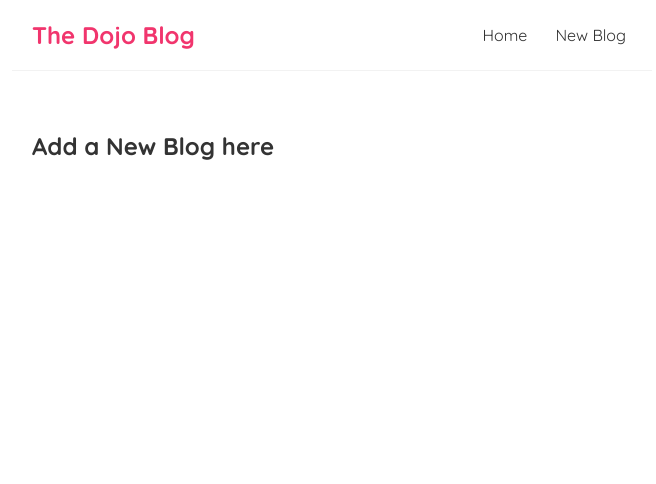
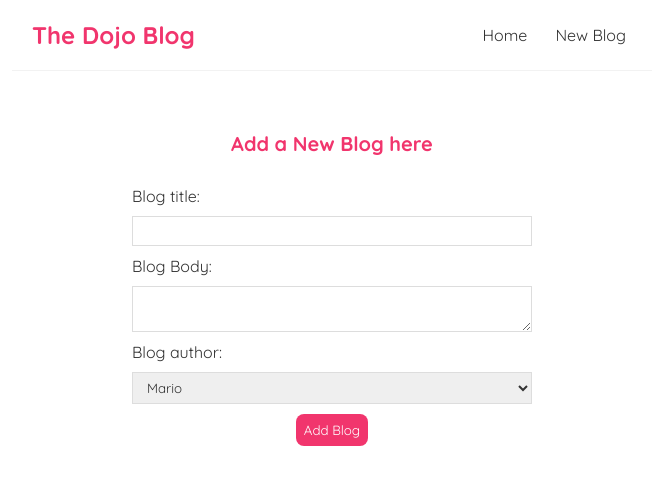
Before and after one commit to Kancheesee/Dojo-Blog, a React (Create React App) app: page /create in a window 1280 px wide. Shown: the top 484 px of the page, without its empty margins (308-964 px from the left). Built offline with nearby package versions, Linux system fonts and the light colour scheme.

Commit message:
added new blog page ans css

```diff
--- a/src/Create.js
+++ b/src/Create.js
@@ -2,6 +2,18 @@
     return (
         <div className="create">
             <h2>Add a New Blog here</h2>
+            <form>
+                <label>Blog title:</label>
+                <input type="text" required/>
+                <label>Blog Body:</label>
+                <textarea required> </textarea>
+                <label>Blog author:</label>
+                <select>
+                    <option value="mario">Mario</option>
+                    <option value="yoshi">yoshi</option>
+                </select>
+                <button>Add Blog</button>
+            </form>
         </div>
     );
 }
--- a/src/index.css
+++ b/src/index.css
@@ -71,3 +71,35 @@
   border-radius: 8px;
   cursor: pointer;
 } */
+
+/* create new blog form */
+.create {
+  max-width: 400px;
+  margin: 0 auto;
+  text-align: center;
+}
+.create label {
+  text-align: left;
+  display: block;
+}
+.create h2 {
+  font-size: 20px;
+  color: #f1356d;
+  margin-bottom: 30px;
+}
+.create input, .create textarea, .create select {
+  width: 100%;
+  padding: 6px 10px;
+  margin: 10px 0;
+  border: 1px solid #ddd;
+  box-sizing: border-box;
+  display: block;
+}
+.create button {
+  background: #f1356d;
+  color: #fff;
+  border: 0;
+  padding: 8px;
+  border-radius: 8px;
+  cursor: pointer;
+}
```
